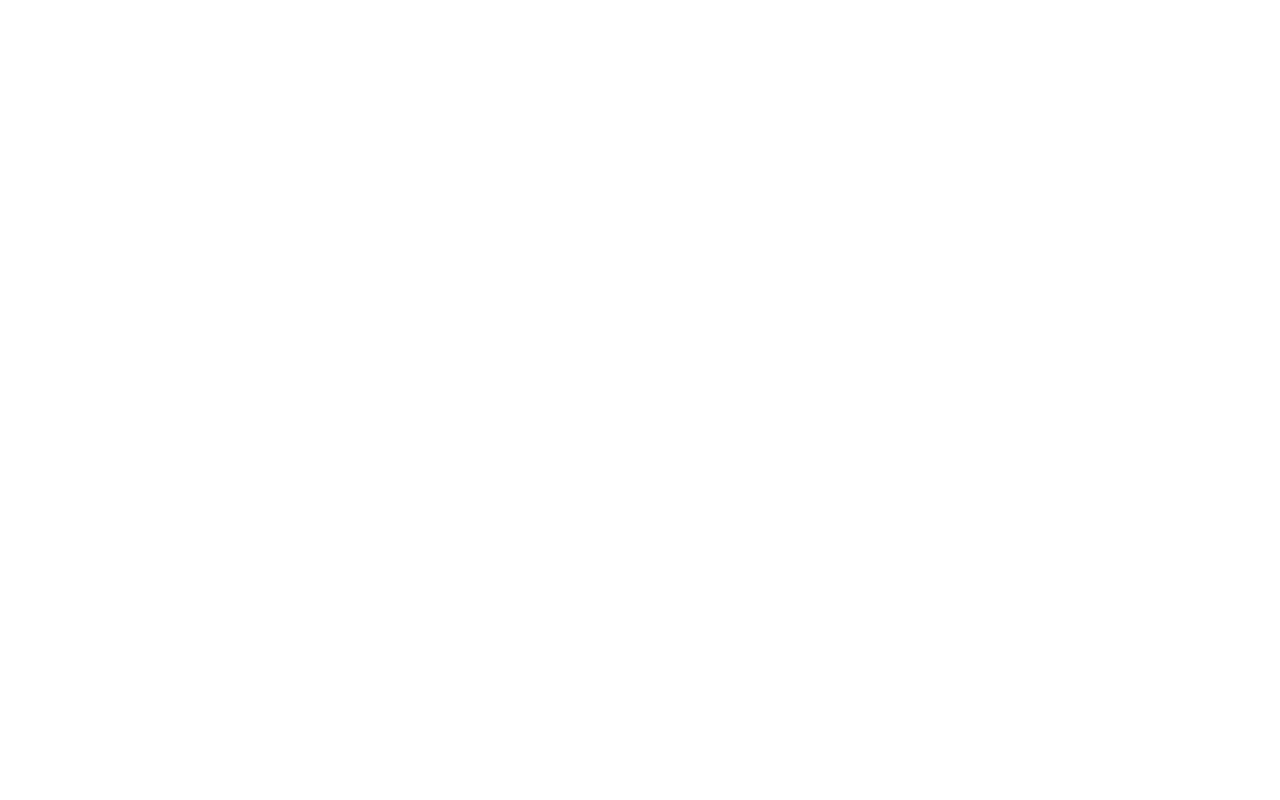
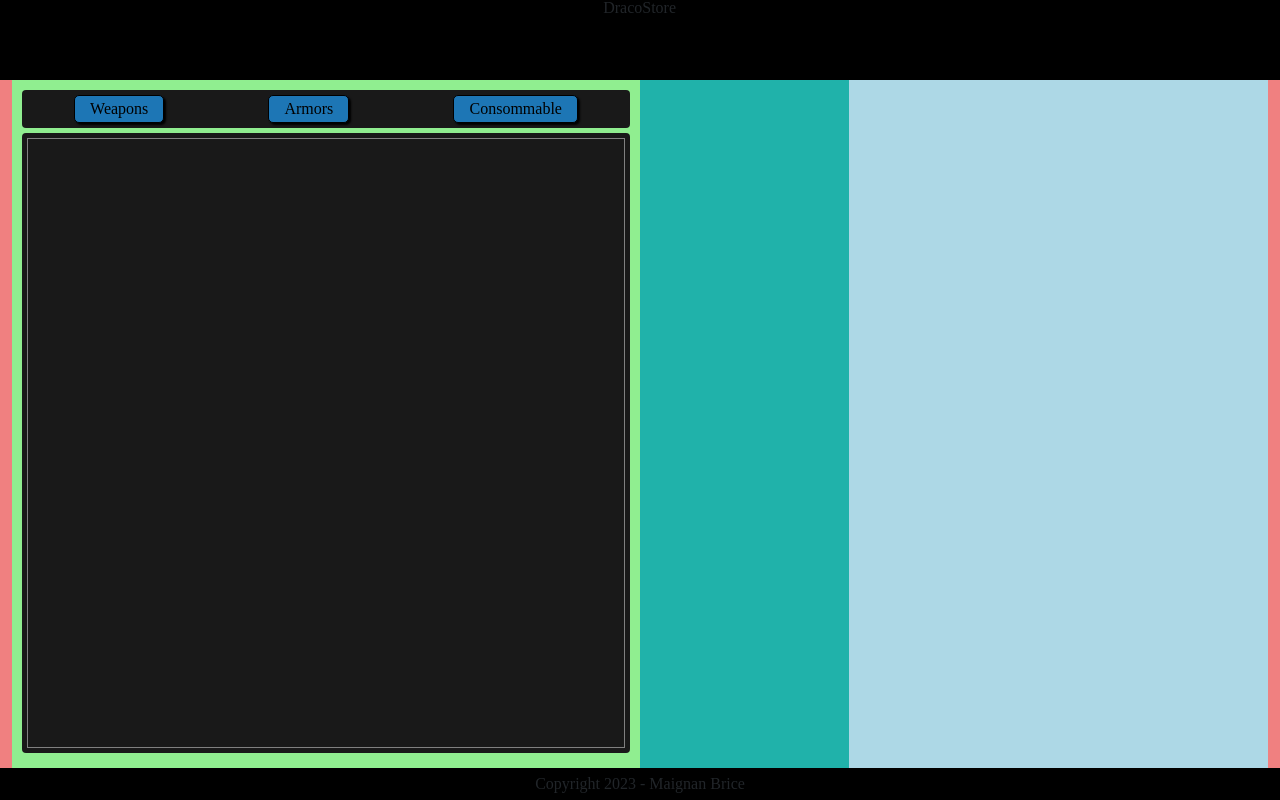
Before and after one commit to MaignanBrice/Projet-DracoStore, a plain HTML site: page index.html in a window 1280 px wide. Drawn offline with Linux system fonts and the light colour scheme.

Commit message:
added containers for item display html/css

```diff
--- a/assets/style/style.css
+++ b/assets/style/style.css
@@ -0,0 +1,223 @@
+/* RESET CSS */
+
+html,
+body,
+div,
+span,
+applet,
+object,
+iframe,
+h1,
+h2,
+h3,
+h4,
+h5,
+h6,
+p,
+blockquote,
+pre,
+a,
+abbr,
+acronym,
+address,
+big,
+cite,
+code,
+del,
+dfn,
+em,
+img,
+ins,
+kbd,
+q,
+s,
+samp,
+small,
+strike,
+strong,
+sub,
+sup,
+tt,
+var,
+b,
+u,
+i,
+center,
+dl,
+dt,
+dd,
+ol,
+ul,
+li,
+fieldset,
+form,
+label,
+legend,
+table,
+caption,
+tbody,
+tfoot,
+thead,
+tr,
+th,
+td,
+article,
+aside,
+canvas,
+details,
+embed,
+figure,
+figcaption,
+footer,
+header,
+hgroup,
+menu,
+nav,
+output,
+ruby,
+section,
+summary,
+time,
+mark,
+audio,
+video {
+    margin: 0;
+    padding: 0;
+    border: 0;
+    font-size: 100%;
+    font: inherit;
+    vertical-align: baseline;
+}
+
+/* HTML5 display-role reset for older browsers */
+article,
+aside,
+details,
+figcaption,
+figure,
+footer,
+header,
+hgroup,
+menu,
+nav,
+section {
+    display: block;
+}
+
+body {
+    line-height: 1;
+}
+
+ol,
+ul {
+    list-style: none;
+}
+
+blockquote,
+q {
+    quotes: none;
+}
+
+blockquote:before,
+blockquote:after,
+q:before,
+q:after {
+    content: '';
+    content: none;
+}
+
+table {
+    border-collapse: collapse;
+    border-spacing: 0;
+}
+
+/* FONTS and VAR */
+
+@font-face {
+    font-family: Noto-Sans-Reg;
+    src: url(/assets/fonts/NotoSansMono/NotoSansMono-Regular.ttf);
+}
+
+
+:root {
+    --main-bg-color: #191919;
+    --secondary-color: #1d76b5;
+    --nav-footer-color: #000000;
+}
+
+
+/* MAIN CSS */
+
+body {
+    background-color: var(--main-bg-color);
+}
+
+
+header {
+    height: 10vh !important;
+    width: 100%;
+    background-color: var(--nav-footer-color);
+}
+
+footer {
+    height: 4vh !important;
+    width: 100%;
+    background-color: var(--nav-footer-color);
+    position: fixed;
+    bottom: 0;
+}
+
+main {
+    height: 86vh !important;
+    background-color: lightcoral;
+    width: 100%;
+}
+
+.main-section {
+    height: 100%;
+    width: 100%;
+    background-color: lightseagreen;
+}
+
+.item-display-container {
+    background-color: lightgreen;
+    height: auto;
+    padding: 10px;
+}
+
+.order-display-container {
+    background-color: lightblue;
+    height: inherit;
+    padding: 10px;
+}
+
+.item-nav {
+    width: 100%;
+    height: fit-content;
+    background-color: var(--main-bg-color);
+    border-radius: 4px;
+}
+
+.item-nav-btn {
+    background-color: var(--secondary-color);
+    border: solid 1px black;
+    border-radius: 5px;
+    padding: 5px 15px 5px 15px;
+    width: fit-content;
+    box-shadow: 2px 2px 2px black;
+    margin: 5px;
+}
+
+.item-display {
+    width: 100%;
+    margin: 5px;
+    background-color: var(--main-bg-color);
+    border-radius: 4px;
+    padding: 5px;
+}
+
+.item-display-lists {
+    padding-top: 5px;
+    padding-bottom: 5px;
+    border: solid 1px grey;
+}
--- a/index.html
+++ b/index.html
@@ -8,15 +8,51 @@
     <title>DracoStore - Management</title>
     <meta name="description" content="">
     <meta name="viewport" content="width=device-width, initial-scale=1">
+    <link rel="stylesheet" href="assets/style/bootstrap.min.css">
     <link rel="stylesheet" href="assets/style/style.css">
-    <link rel="stylesheet" href="assets/style/bootstrap.min.css">
 </head>
 
 <body>
-    <header></header>
-    <main></main>
-    <footer></footer>
-    <script src="assets/scripts/script.js" async defer></script>
+    <header class="container-fluid d-flex justify-content-center">
+        <section class="row d-flex justify-content-around">
+            <div class="offset-1 col-2 h-100">
+                <p>DracoStore</p>
+            </div>
+            <nav class="offset-1 col-7 h-100">
+                <!-- Nav -->
+            </nav>
+        </section>
+    </header>
+
+    <main class='container-fluid d-flex justify-content-center w-100'>
+        <section class="main-section row d-flex justify-content-between">
+            <div class="item-display-container col-6 d-flex flex-column justify-content-between align-items-center">
+                <!-- Item Display -->
+                <div class="item-nav row d-flex justify-content-around">
+                    <button class='item-nav-btn col-3 ' href="">Weapons</button>
+                    <button class='item-nav-btn col-3' href="">Armors</button>
+                    <button class='item-nav-btn col-3' href="">Consommable</button>
+                </div>
+                <div class="item-display row d-flex justify-content-around h-100">
+                    <ul class="item-display-lists">
+
+                    </ul>
+                </div>
+            </div>
+            <div class="offset-2 col-4 order-display-container ">
+                <!-- Order Display -->
+            </div>
+        </section>
+    </main>
+
+    <footer class="container-fluid ">
+        <section class="row h-100 d-flex justify-content-center align-items-center">
+            <p class='text-center h-50'> Copyright 2023 - Maignan Brice
+            </p>
+        </section>
+    </footer>
+
+    <script src="assets/scripts/main.js" async defer></script>
 </body>
 
 </html>
```
Also changed, not shown: assets/fonts/NotoSansMono/NotoSansMono-Black.ttf (added), assets/fonts/NotoSansMono/NotoSansMono-Bold.ttf (added), assets/fonts/NotoSansMono/NotoSansMono-ExtraBold.ttf (added), assets/fonts/NotoSansMono/NotoSansMono-ExtraLight.ttf (added), assets/fonts/NotoSansMono/NotoSansMono-Light.ttf (added), assets/fonts/NotoSansMono/NotoSansMono-Medium.ttf (added), assets/fonts/NotoSansMono/NotoSansMono-Regular.ttf (added), assets/fonts/NotoSansMono/NotoSansMono-SemiBold.ttf (added), assets/fonts/NotoSansMono/NotoSansMono-Thin.ttf (added), assets/scripts/main.js (added), assets/scripts/script.js (deleted).
